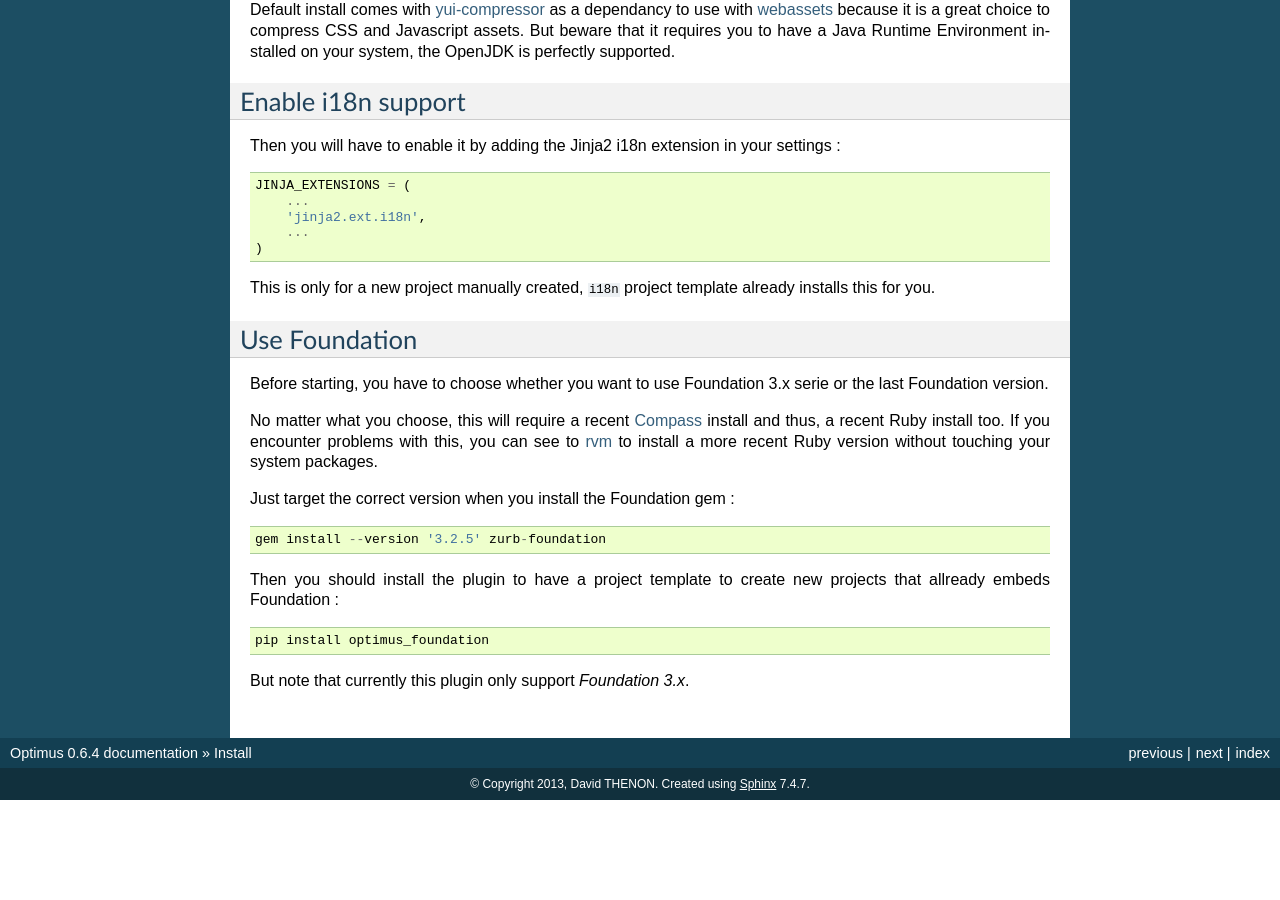
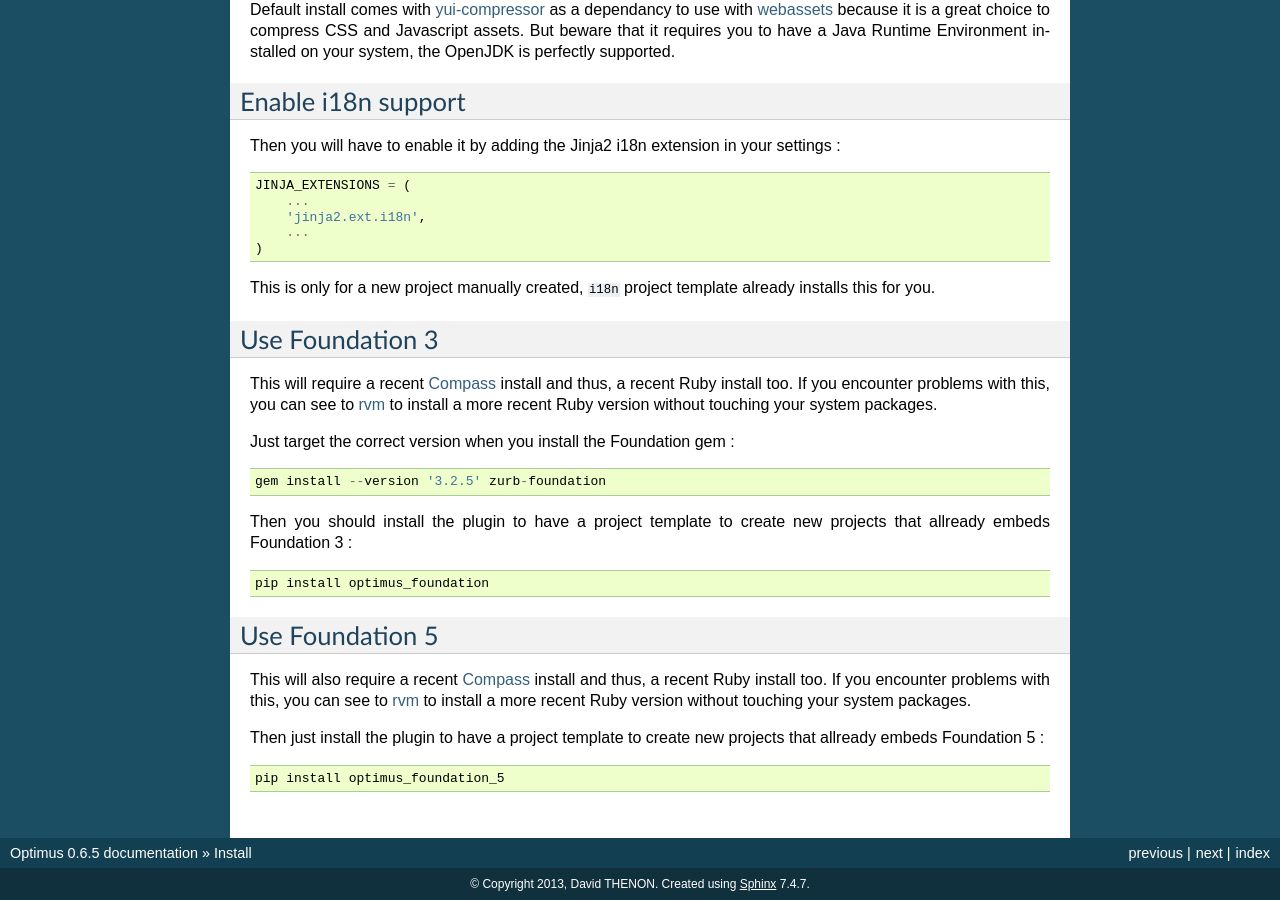
Before and after one commit to sveetch/Optimus, a Sphinx documentation site: the page built from docs/install.rst, in a window 1280 px wide and 900 px high, scrolled down 609 px. Built offline with Sphinx 7.4.7, drawn with Linux system fonts in a browser that asks for light colours; before the commit the page ends 1409 px from its top, so only the background shows below that; some of the changed text lies outside the part shown.

```diff
--- a/docs/install.rst
+++ b/docs/install.rst
@@ -53,19 +53,28 @@ Then you will have to enable it by adding the Jinja2 i18n extension in your sett
 
 This is only for a new project manually created, ``i18n`` project template already installs this for you.
 
-Use Foundation
-==============
+.. _install-use-foundation-3:
 
-Before starting, you have to choose whether you want to use Foundation 3.x serie or the last Foundation version.
+Use Foundation 3
+================
 
-No matter what you choose, this will require a recent `Compass`_ install and thus, a recent Ruby install too. If you encounter problems with this, you can see to `rvm`_ to install a more recent Ruby version without touching your system packages.
+This will require a recent `Compass`_ install and thus, a recent Ruby install too. If you encounter problems with this, you can see to `rvm`_ to install a more recent Ruby version without touching your system packages.
 
 Just target the correct version when you install the Foundation gem : ::
 
     gem install --version '3.2.5' zurb-foundation
 
-Then you should install the plugin to have a project template to create new projects that allready embeds Foundation : ::
+Then you should install the plugin to have a project template to create new projects that allready embeds Foundation 3 : ::
 
     pip install optimus_foundation
 
-But note that currently this plugin only support *Foundation 3.x*.
+.. _install-use-foundation-5:
+
+Use Foundation 5
+================
+
+This will also require a recent `Compass`_ install and thus, a recent Ruby install too. If you encounter problems with this, you can see to `rvm`_ to install a more recent Ruby version without touching your system packages.
+
+Then just install the plugin to have a project template to create new projects that allready embeds Foundation 5 : ::
+
+    pip install optimus_foundation_5
--- a/optimus/__init__.py
+++ b/optimus/__init__.py
@@ -3,4 +3,4 @@
 A simple building environment to produce static HTML from Jinja templates and
 with assets compress managing with webassets
 """
-__version__ = "0.6.4"
+__version__ = "0.6.5"
```
Also changed, not shown: docs/usage.rst (+5 -3 lines), setup.py (+6 -1 lines), 2 other files.
